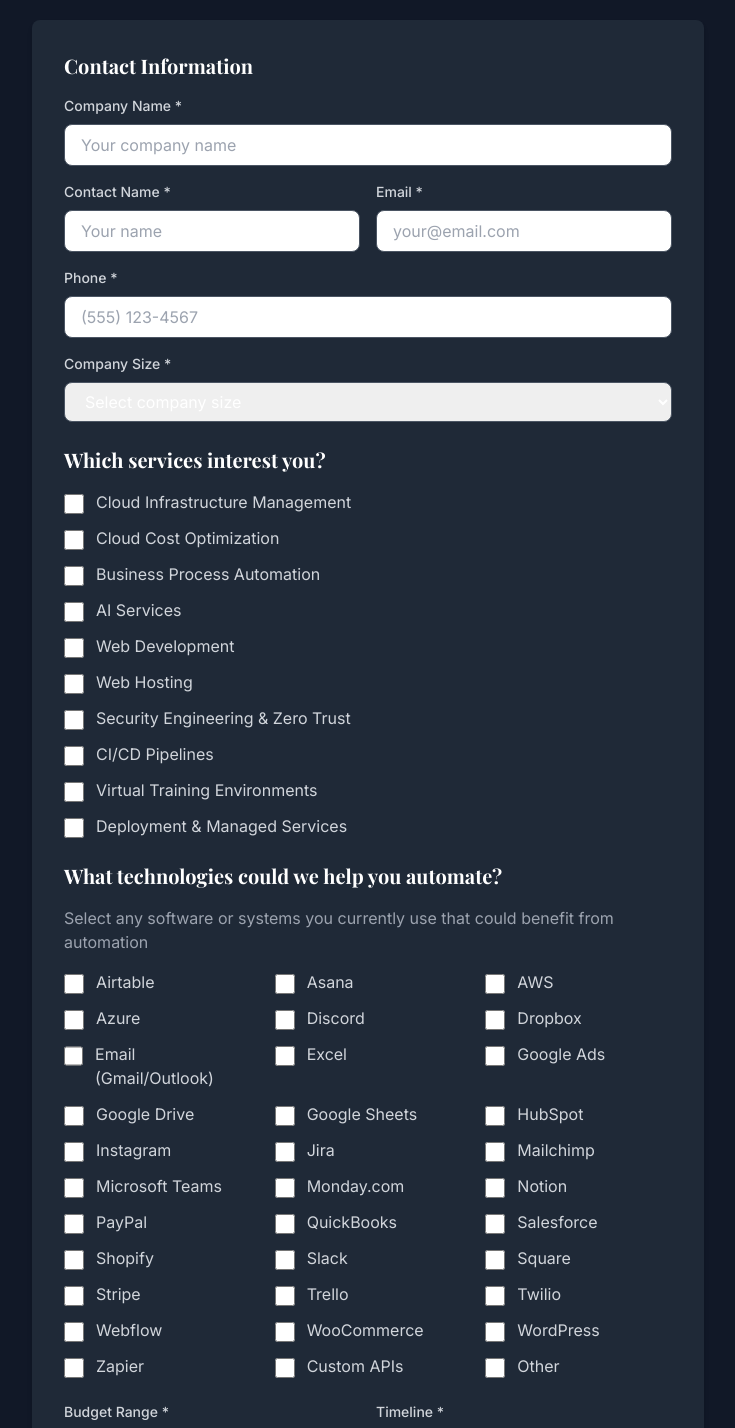
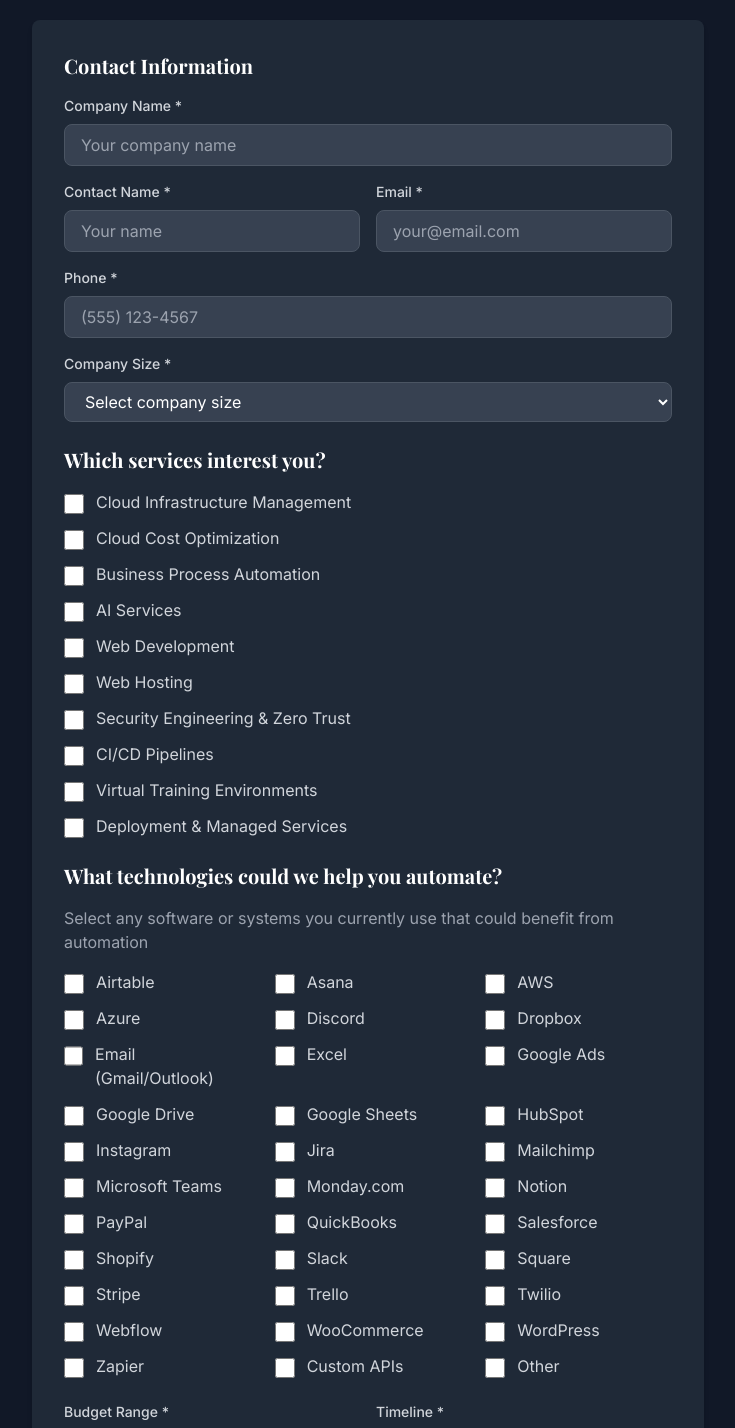
Before and after one commit to South-Side-Technologies/Southside, a Next.js app: page /questionnaire in a window 1280 px wide. Shown: the part 260-1688 px from the top of the page, without its empty margins (272-1007 px from the left). Built offline with nearby package versions, Linux system fonts and the light colour scheme; no server answers; a web font is replaced by a local one.

Commit message:
Update questionnaire form with dark theme - fix input and select styling

```diff
--- a/app/questionnaire/page.tsx
+++ b/app/questionnaire/page.tsx
@@ -152,7 +152,7 @@
             <h2 className="text-2xl md:text-3xl font-bold text-white mb-6 md:mb-8 font-playfair">Let's Understand Your Needs</h2>
 
             {error && (
-              <div className="bg-red-50 border border-red-200 text-red-700 px-4 py-3 rounded-lg mb-6 text-sm md:text-base">
+              <div className="bg-red-900/20 border border-red-800 text-red-300 px-4 py-3 rounded-lg mb-6 text-sm md:text-base">
                 {error}
               </div>
             )}
@@ -170,7 +170,7 @@
                     value={formData.companyName}
                     onChange={handleInputChange}
                     required
-                    className="w-full px-4 py-2 border border-gray-600 rounded-lg focus:ring-2 focus:ring-blue-500 focus:border-transparent text-base"
+                    className="w-full px-4 py-2 border border-gray-600 bg-gray-700 text-white rounded-lg focus:ring-2 focus:ring-blue-500 focus:border-transparent placeholder-gray-400 text-base"
                     placeholder="Your company name"
                   />
                 </div>
@@ -184,7 +184,7 @@
                       value={formData.contactName}
                       onChange={handleInputChange}
                       required
-                      className="w-full px-4 py-2 border border-gray-600 rounded-lg focus:ring-2 focus:ring-blue-500 focus:border-transparent text-base"
+                      className="w-full px-4 py-2 border border-gray-600 bg-gray-700 text-white rounded-lg focus:ring-2 focus:ring-blue-500 focus:border-transparent placeholder-gray-400 text-base"
                       placeholder="Your name"
                     />
                   </div>
@@ -196,7 +196,7 @@
                       value={formData.email}
                       onChange={handleInputChange}
                       required
-                      className="w-full px-4 py-2 border border-gray-600 rounded-lg focus:ring-2 focus:ring-blue-500 focus:border-transparent text-base"
+                      className="w-full px-4 py-2 border border-gray-600 bg-gray-700 text-white rounded-lg focus:ring-2 focus:ring-blue-500 focus:border-transparent placeholder-gray-400 text-base"
                       placeholder="your@email.com"
                     />
                   </div>
@@ -210,7 +210,7 @@
                     value={formData.phone}
                     onChange={handleInputChange}
                     required
-                    className="w-full px-4 py-2 border border-gray-600 rounded-lg focus:ring-2 focus:ring-blue-500 focus:border-transparent text-base"
+                    className="w-full px-4 py-2 border border-gray-600 bg-gray-700 text-white rounded-lg focus:ring-2 focus:ring-blue-500 focus:border-transparent placeholder-gray-400 text-base"
                     placeholder="(555) 123-4567"
                   />
                 </div>
@@ -222,7 +222,7 @@
                     value={formData.companySize}
                     onChange={handleInputChange}
                     required
-                    className="w-full px-4 py-2 border border-gray-600 rounded-lg focus:ring-2 focus:ring-blue-500 focus:border-transparent text-base"
+                    className="w-full px-4 py-2 border border-gray-600 bg-gray-700 text-white rounded-lg focus:ring-2 focus:ring-blue-500 focus:border-transparent placeholder-gray-400 text-base"
                   >
                     <option value="">Select company size</option>
                     <option value="1-10">1-10 employees</option>
@@ -324,7 +324,7 @@
                       value={formData.otherTechnology}
                       onChange={handleInputChange}
                       placeholder="Please describe the technology..."
-                      className="w-full px-4 py-2 border border-gray-600 rounded-lg focus:ring-2 focus:ring-blue-500 focus:border-transparent text-base"
+                      className="w-full px-4 py-2 border border-gray-600 bg-gray-700 text-white rounded-lg focus:ring-2 focus:ring-blue-500 focus:border-transparent placeholder-gray-400 text-base"
                     />
                   </div>
                 )}
@@ -339,7 +339,7 @@
                     value={formData.budget}
                     onChange={handleInputChange}
                     required
-                    className="w-full px-4 py-2 border border-gray-600 rounded-lg focus:ring-2 focus:ring-blue-500 focus:border-transparent text-base"
+                    className="w-full px-4 py-2 border border-gray-600 bg-gray-700 text-white rounded-lg focus:ring-2 focus:ring-blue-500 focus:border-transparent placeholder-gray-400 text-base"
                   >
                     <option value="">Select budget range</option>
                     <option value="<$10k">Less than $10,000</option>
@@ -356,7 +356,7 @@
                     value={formData.timeline}
                     onChange={handleInputChange}
                     required
-                    className="w-full px-4 py-2 border border-gray-600 rounded-lg focus:ring-2 focus:ring-blue-500 focus:border-transparent text-base"
+                    className="w-full px-4 py-2 border border-gray-600 bg-gray-700 text-white rounded-lg focus:ring-2 focus:ring-blue-500 focus:border-transparent placeholder-gray-400 text-base"
                   >
                     <option value="">Select timeline</option>
                     <option value="ASAP">ASAP</option>
@@ -375,7 +375,7 @@
                   value={formData.additionalInfo}
                   onChange={handleInputChange}
                   rows={4}
-                  className="w-full px-4 py-2 border border-gray-600 rounded-lg focus:ring-2 focus:ring-blue-500 focus:border-transparent text-base"
+                  className="w-full px-4 py-2 border border-gray-600 bg-gray-700 text-white rounded-lg focus:ring-2 focus:ring-blue-500 focus:border-transparent placeholder-gray-400 text-base"
                   placeholder="Tell us more about your project or requirements..."
                 />
               </div>
```
